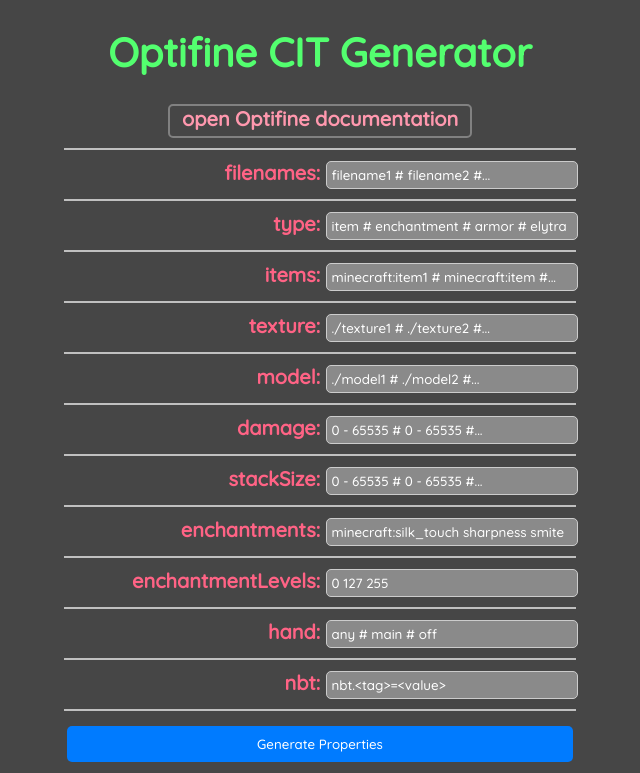
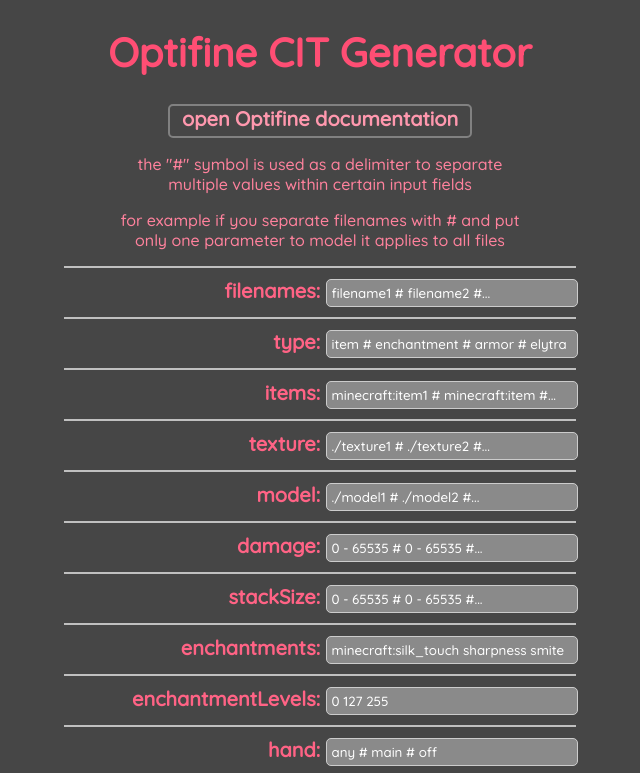
Before and after one commit to umittadelen/optifinetools, a plain HTML site: page index.html in a window 1280 px wide. Shown: the top 773 px of the page, without its empty margins (320-960 px from the left). Drawn offline with nearby package versions, Linux system fonts and the light colour scheme; a script that the page names is missing.

Commit message:
Update index.html

```diff
--- a/index.html
+++ b/index.html
@@ -62,7 +62,7 @@
 
         .button {
             padding: 10px 20px;
-            background-color: #007bff;
+            background-color: #00B18B;
             color: white;
             border: none;
             border-radius: 5px;
@@ -76,7 +76,7 @@
         }
 
         .button:hover {
-            background-color: #0056b3;
+            background-color: #009474;
         }
 
         .textarea {
@@ -102,7 +102,13 @@
         }
 
         h1 {
-            color: #53ff6f;
+            color: #ff4e74;
+        }
+
+        p {
+            color:#ff829d;
+            font-size: medium;
+            font-weight: lighter;
         }
     </style>
 </head>
@@ -110,6 +116,9 @@
     <h1 class="center">Optifine CIT Generator</h1>
 
     <a href="https://github.com/sp614x/optifine/blob/master/OptiFineDoc/doc/cit_single.properties" style="text-decoration: none; margin: 0 auto; display:block; text-align: center; color:#ff98ae; border: 2px solid #818181; border-radius: 5px; display: block; margin-left: auto; margin-right: auto; width: 300px; height: 30px;">open Optifine documentation</a>
+
+    <p class="center">the "#" symbol is used as a delimiter to separate<br>multiple values within certain input fields</p>
+    <p class="center">for example if you separate filenames with # and put <br> only one parameter to model it applies to all files</p>
 
     <hr class="hr" size="2", color="#c0c0c0">
 
```
